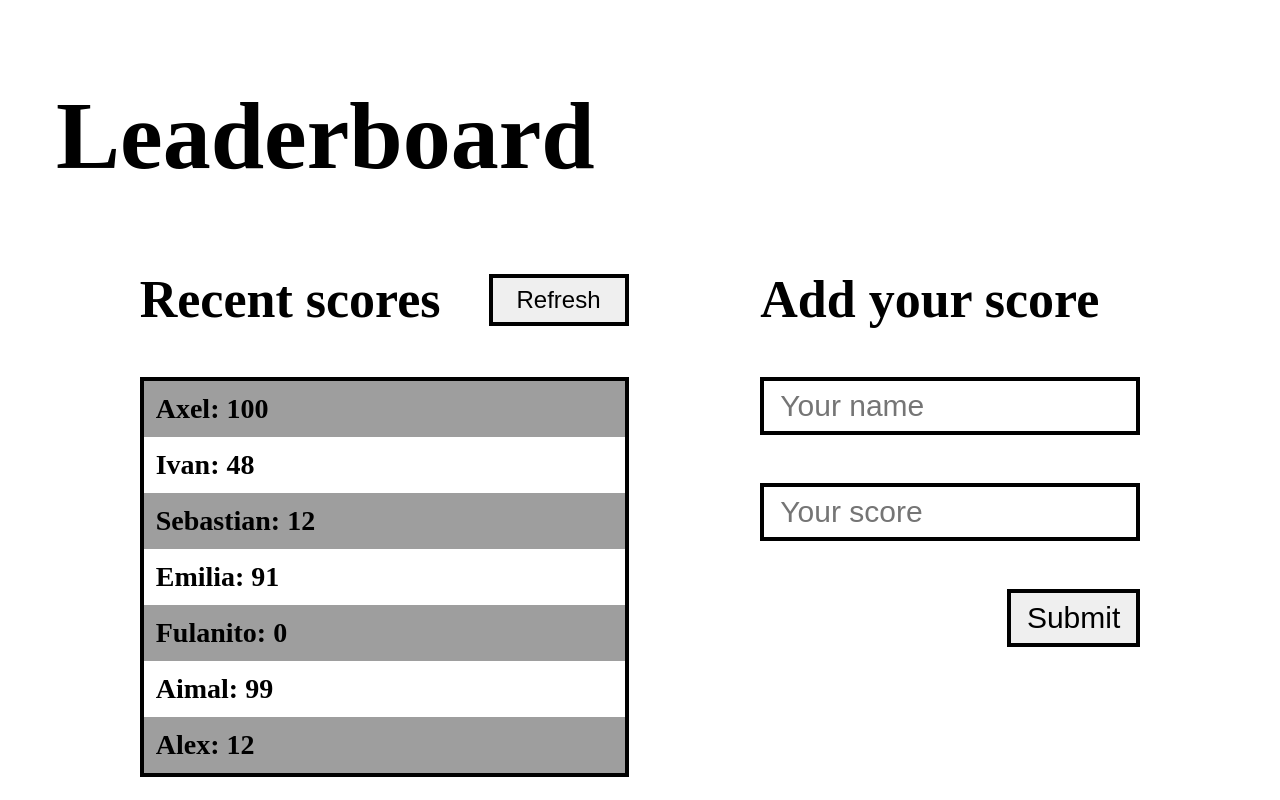
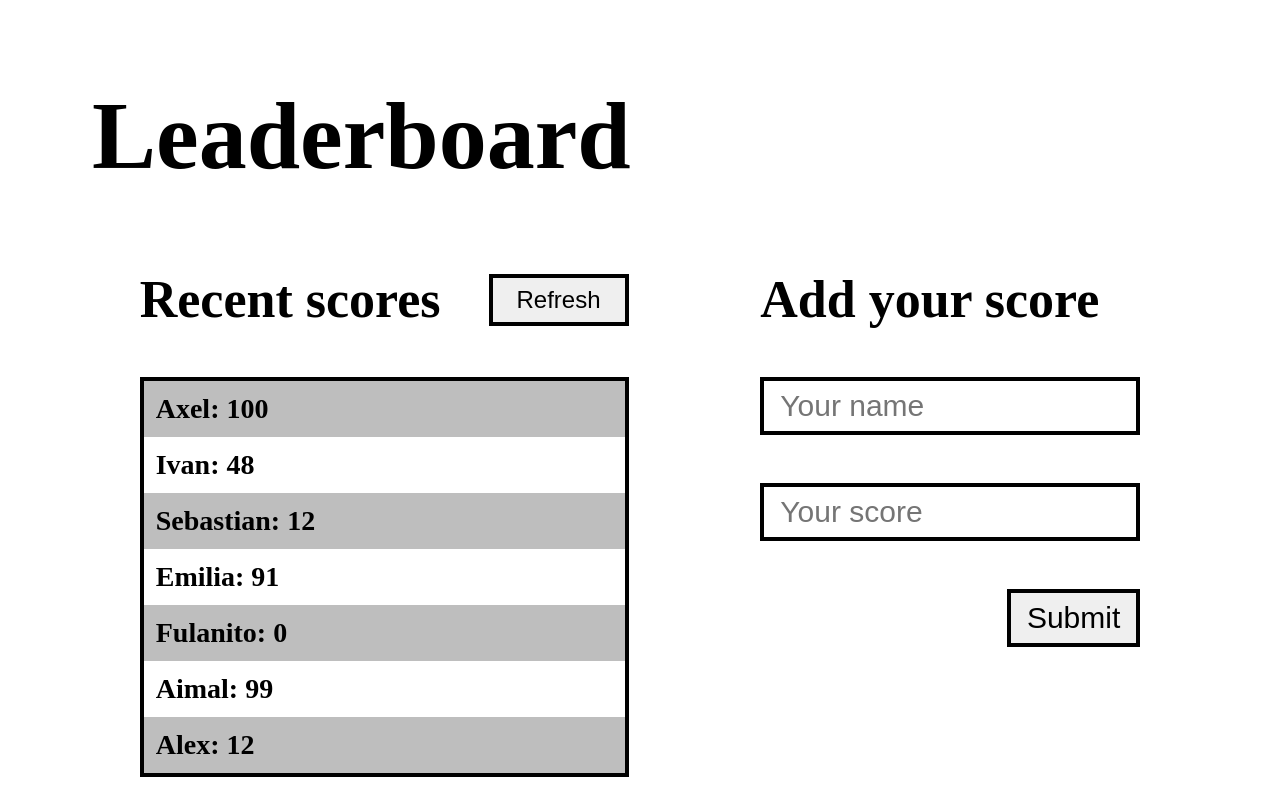
Before and after one commit to AxelSoler/Leaderboard, a website built with webpack: page src/index.html in a window 1280 px wide. Built offline with nearby package versions, Linux system fonts and the light colour scheme.

Commit message:
fix style link error

```diff
--- a/src/index.css
+++ b/src/index.css
@@ -1,6 +1,6 @@
 #leaderbord {
   font-size: 64px;
-  margin-left: 48px;
+  margin-left: 84px;
 }
 
 #sections {
@@ -60,5 +60,5 @@ h4 {
 }
 
 .scoreDiv:nth-child(odd) {
-  background-color: rgb(158, 158, 158);
+  background-color: rgb(190, 190, 190);
 }
--- a/src/index.html
+++ b/src/index.html
@@ -4,7 +4,6 @@
     <meta charset="UTF-8">
     <meta name="viewport" content="width=device-width, initial-scale=1.0">
     <title>Leaderboard</title>
-    <link rel="stylesheet" href="../src/index.css">
   </head>
   <body>
     <section id="leaderbord"><h1>Leaderboard</h1></section>
@@ -25,6 +24,5 @@
           </form>
       </section>
     </div>
-
   </body>
 </html>
--- a/src/index.js
+++ b/src/index.js
@@ -1,4 +1,4 @@
-import './index.css'
+import './index.css';
 import scores from "./modules/scores.js";
 import displayScores from './modules/display.js';
 
```
